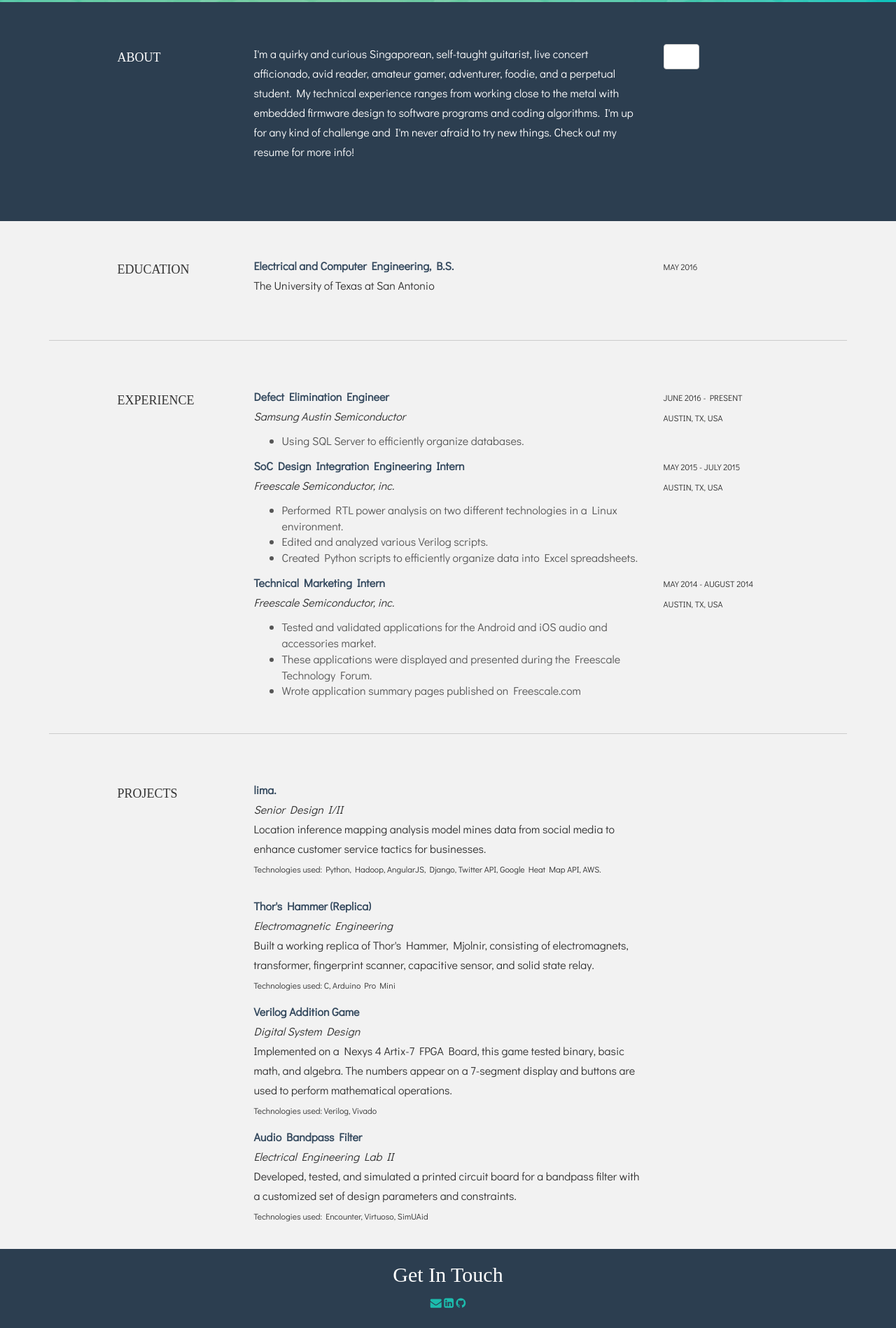
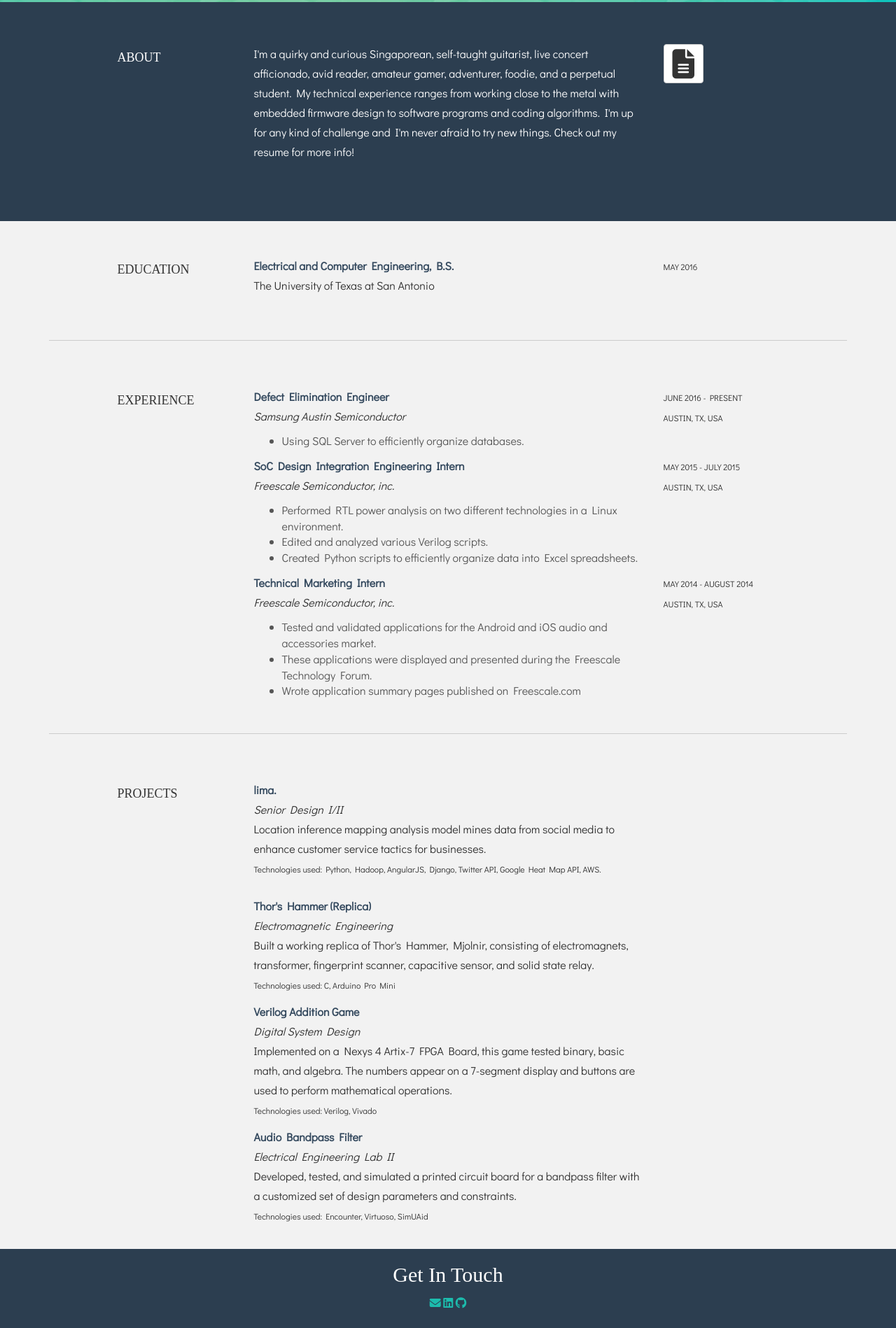
Before and after one commit to tnat93/portfolio, a plain HTML site: page index.html in a window 1280 px wide. Shown: the part 617-2515 px from the top of the page at 70% size. Drawn offline with nearby package versions, Linux system fonts and the light colour scheme; a web font is replaced by a local one.

Commit message:
Font awesome edits

```diff
--- a/css/main.css
+++ b/css/main.css
@@ -223,12 +223,12 @@ span {
   color: white;
 }
 
-.about i {
+/*.about i {
   color: white;
   font-size: 20px;
   padding-right: 8px;
   vertical-align: middle;
-}
+}*/
 
 /*.footer {
   background: #2f2f2f;
--- a/index.html
+++ b/index.html
@@ -312,6 +312,7 @@
     <script src="js/bootstrap.js" type="text/javascript"></script>
     <script src="js/jquery.min.js" type="text/javascript"></script>
     <script src="js/jquery.sticky.js" type="text/javascript"></script>
+    <script src="https://use.fontawesome.com/4fc5f49e02.js"></script>
 
   </body>
 </html>
```
